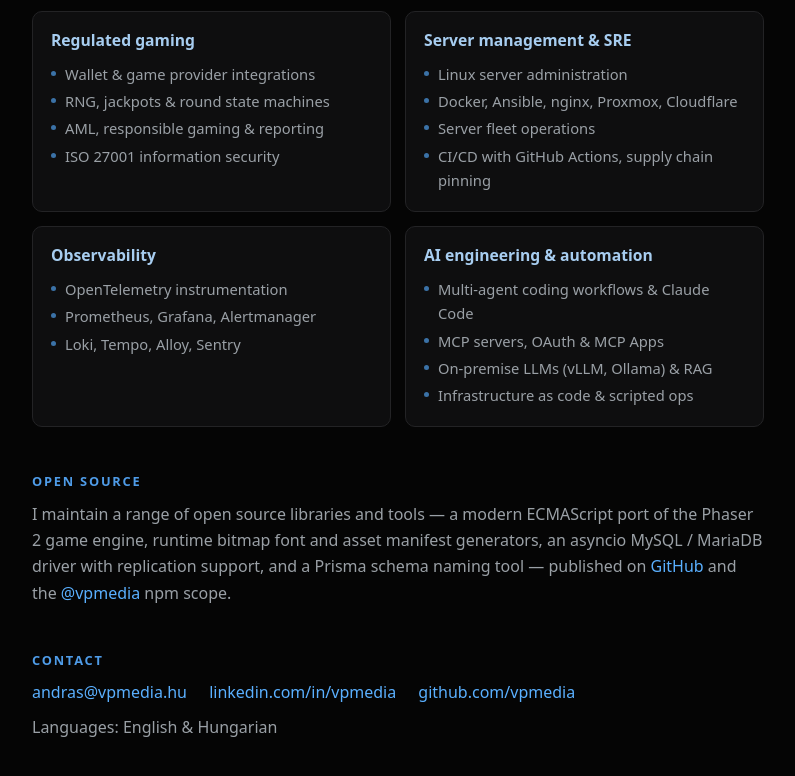
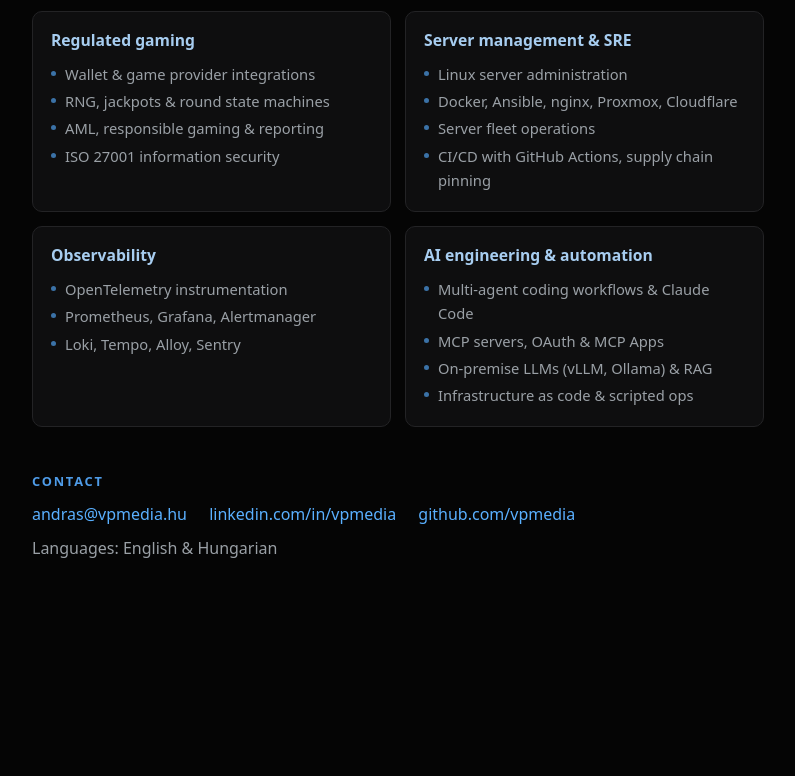
Before and after one commit to vpmedia/vpmedia-hu, a plain HTML site: page docs/index.html in a window 1280 px wide. Shown: the part 1097-1873 px from the top of the page, without its empty margins (242-1037 px from the left). After the commit the page ends 1746 px from the top, so only its background shows below. Drawn offline with Linux system fonts and the light colour scheme.

Commit message:
feat(cv): remove the open source section
Co-Authored-By: Claude Opus 5.5 <noreply@anthropic.com>

```diff
--- a/docs/index.html
+++ b/docs/index.html
@@ -306,18 +306,6 @@
         </section>
 
         <section>
-            <h2>Open source</h2>
-            <p class="muted">
-                I maintain a range of open source libraries and tools &mdash;
-                a modern ECMAScript port of the Phaser 2 game engine, runtime
-                bitmap font and asset manifest generators, an asyncio
-                MySQL / MariaDB driver with replication support, and a Prisma
-                schema naming tool &mdash; published on <a href="https://www.github.com/vpmedia" target="_blank" rel="noopener">GitHub</a>
-                and the <a href="https://www.npmjs.com/~vpmedia" target="_blank" rel="noopener">@vpmedia</a> npm scope.
-            </p>
-        </section>
-
-        <section>
             <h2>Contact</h2>
             <p class="contact">
                 <a href="mailto:andras@vpmedia.hu">andras@vpmedia.hu</a>
```
